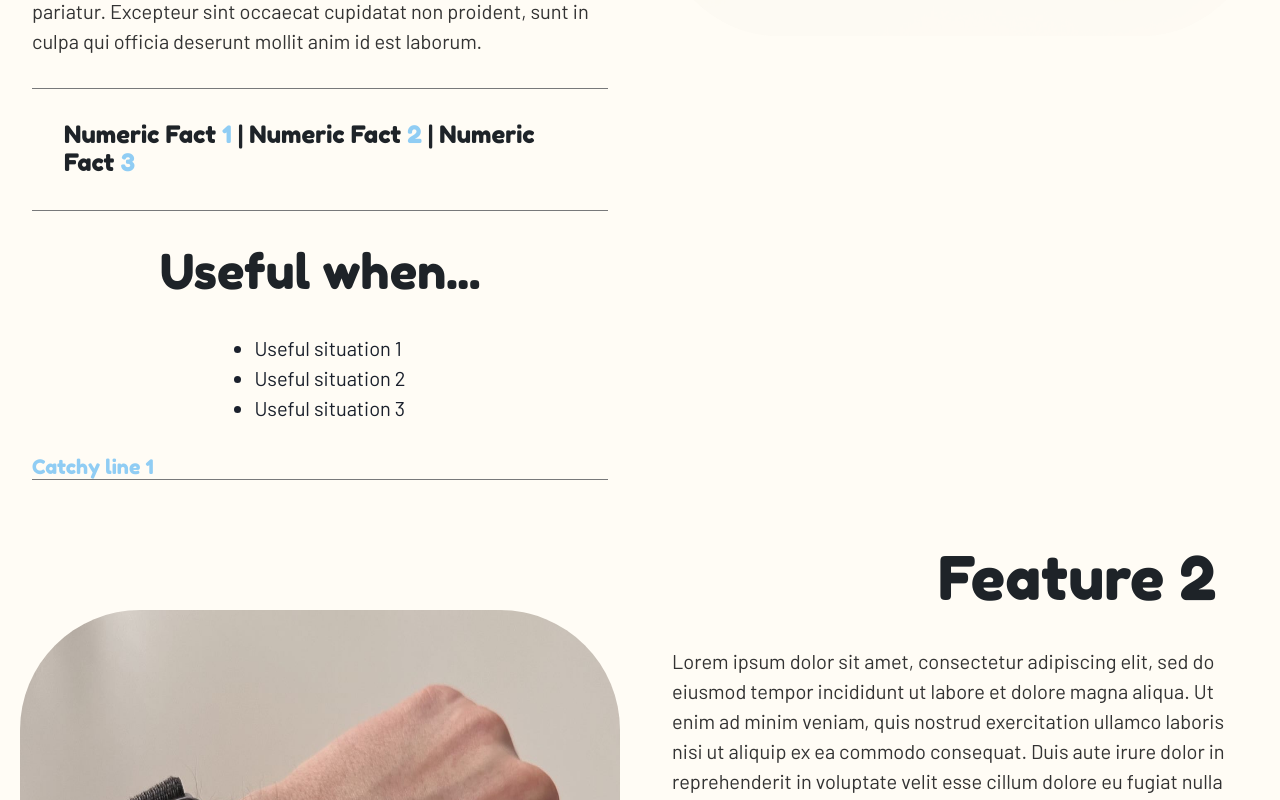
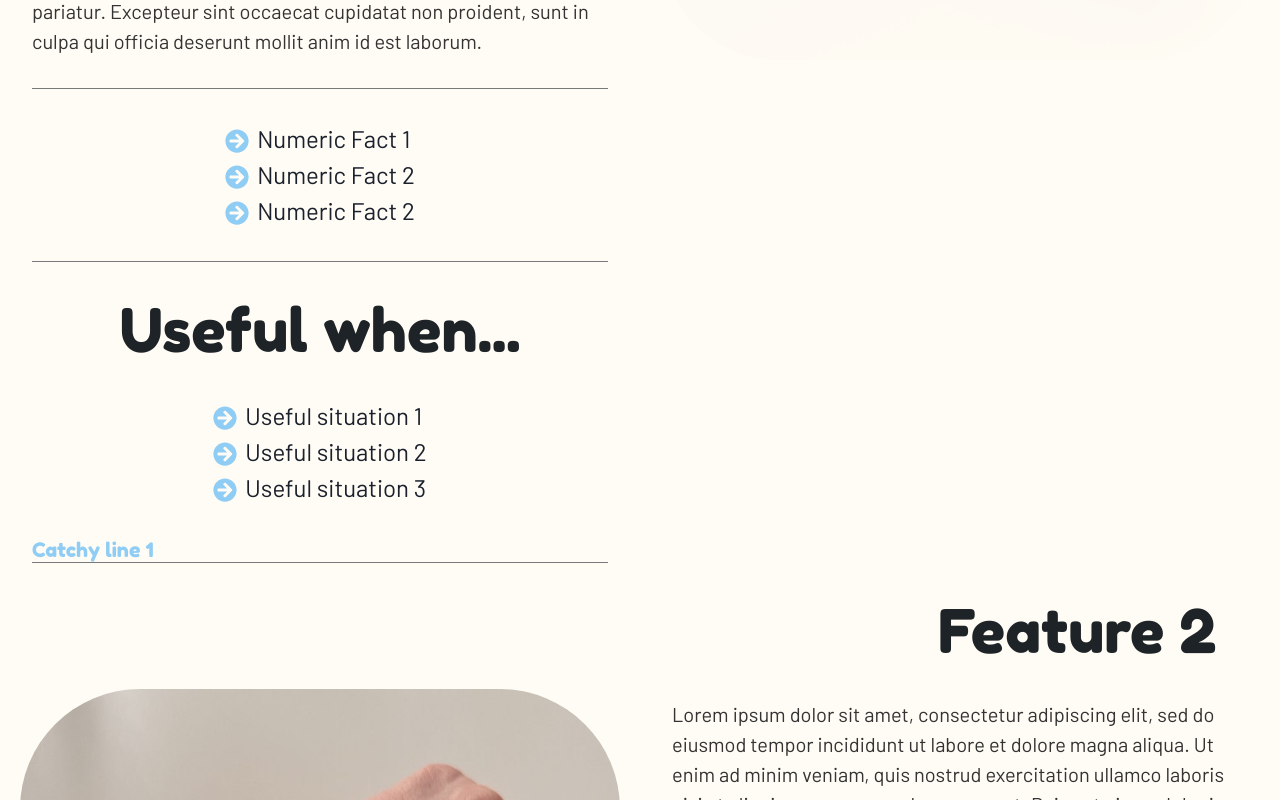
Before and after one commit to JSusak/AACAppSite, a React (Vite) app: page /watchout in a window 1280 px wide. Shown: the part 1200-2000 px from the top of the page. Built offline with nearby package versions, Linux system fonts and the light colour scheme.

Commit message:
refactor: remove numeric fact string and add loop

```diff
--- a/src/pages/WatchOutPage/components/AppFeature/AppFeature.tsx
+++ b/src/pages/WatchOutPage/components/AppFeature/AppFeature.tsx
@@ -1,10 +1,18 @@
-import { Box, Center, Divider, Heading } from "@chakra-ui/layout";
+import {
+  Box,
+  Center,
+  Divider,
+  Heading,
+  List,
+  ListIcon,
+} from "@chakra-ui/layout";
 
 import { Text } from "@chakra-ui/layout";
-import { ListItem, UnorderedList } from "@chakra-ui/react";
+import { ListItem } from "@chakra-ui/react";
 import { Colours } from "../../../../colourScheme";
-import { useEffect } from "react";
 import { motion } from "framer-motion";
+import { ResponsiveSizes } from "../../../../responsiveSizes";
+import { FaArrowCircleRight } from "react-icons/fa";
 
 const appFeatureAnim = {
   hidden: { opacity: 0 },
@@ -43,15 +51,6 @@ export const AppFeature = ({
   catchyLine: string;
   isOnLeft: boolean;
 }): JSX.Element => {
-  let numericFactConcat = "";
-  //Appending all numeric facts into a single string before render.
-  useEffect(() => {
-    numericFacts.forEach((fact, index, arr) =>
-      index === arr.length - 1
-        ? numericFactConcat.concat(`${fact}`)
-        : numericFactConcat.concat(`${fact} | `)
-    );
-  });
   return (
     <motion.div
       variants={appFeatureAnim}
@@ -62,8 +61,12 @@ export const AppFeature = ({
         <Box w="90%">
           <motion.span variants={appFeatureSectionAnim}>
             <Heading
-              fontSize={"6xl"}
-              textAlign={isOnLeft ? "left" : "right"}
+              fontSize={ResponsiveSizes.SecondaryHeaderSizes}
+              textAlign={
+                isOnLeft
+                  ? ["center", "center", "left", "left"]
+                  : ["center", "center", "right", "right"]
+              }
               m="2rem"
             >
               {featureName}
@@ -78,45 +81,44 @@ export const AppFeature = ({
           </motion.span>
           <Divider borderColor={Colours.lightModeHeader} />
           <Center>
-            <Heading fontSize={"2xl"} m="2rem">
-              Numeric Fact{" "}
-              <Heading
-                as="span"
-                color={Colours.lightModeWatchOutAccent}
-                fontSize={"2xl"}
-              >
-                1
-              </Heading>{" "}
-              | Numeric Fact{" "}
-              <Heading
-                as="span"
-                color={Colours.lightModeWatchOutAccent}
-                fontSize={"2xl"}
-              >
-                2
-              </Heading>{" "}
-              | Numeric Fact{" "}
-              <Heading
-                as="span"
-                color={Colours.lightModeWatchOutAccent}
-                fontSize={"2xl"}
-              >
-                3
-              </Heading>{" "}
-            </Heading>
+            <List fontSize={"2xl"} m="2rem">
+              {numericFacts.map((fact, key) => {
+                return (
+                  <ListItem key={key}>
+                    <ListIcon
+                      as={FaArrowCircleRight}
+                      color={Colours.lightModeWatchOutAccent}
+                    />
+                    {fact}
+                  </ListItem>
+                );
+              })}
+            </List>
           </Center>
           <Divider borderColor={Colours.lightModeHeader} />
 
-          <Heading fontSize={"5xl"} m="2rem" textAlign={"center"}>
+          <Heading
+            fontSize={ResponsiveSizes.SecondaryHeaderSizes}
+            m="2rem"
+            textAlign={"center"}
+          >
             Useful when...
           </Heading>
 
           <Center>
-            <UnorderedList fontSize={"xl"}>
+            <List fontSize={"2xl"}>
               {usefulWhen.map((useful, key) => {
-                return <ListItem key={key}>{useful}</ListItem>;
+                return (
+                  <ListItem key={key}>
+                    <ListIcon
+                      as={FaArrowCircleRight}
+                      color={Colours.lightModeWatchOutAccent}
+                    />
+                    {useful}
+                  </ListItem>
+                );
               })}
-            </UnorderedList>
+            </List>
           </Center>
 
           <Heading
```
